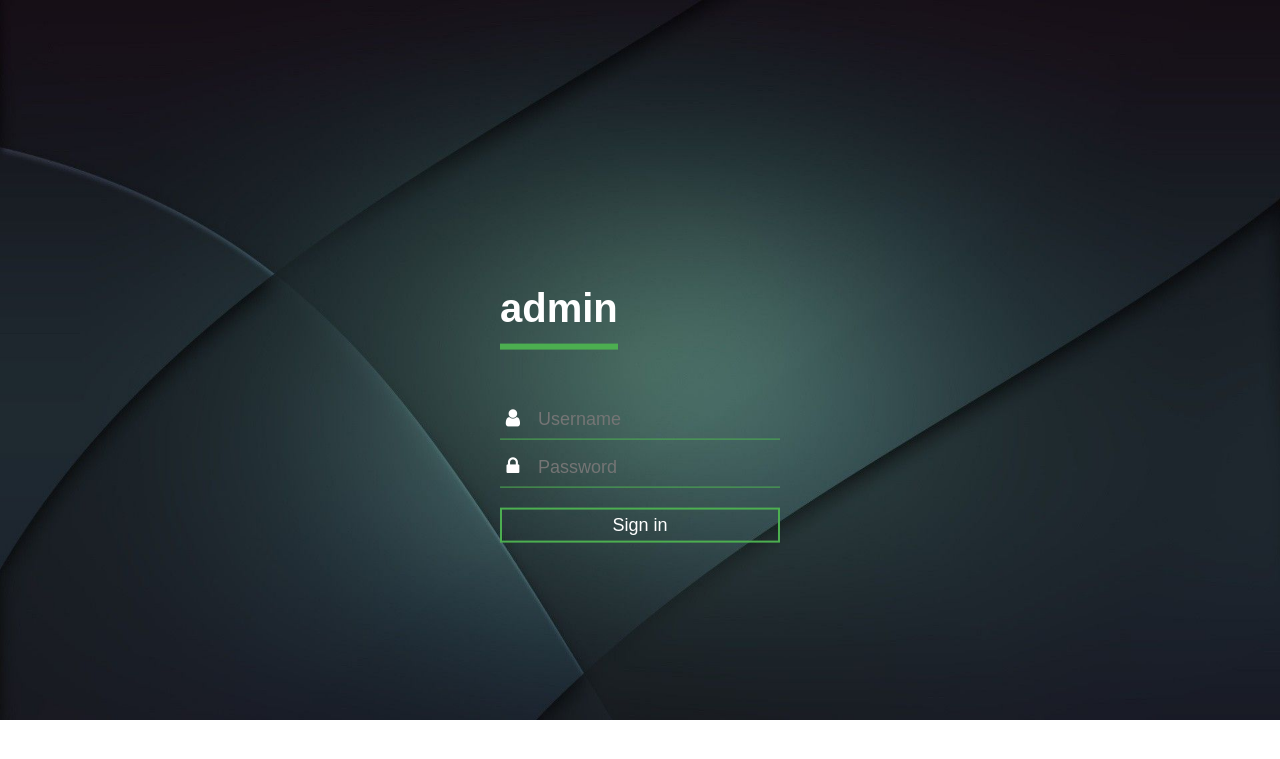
After one commit to CodingBridz/final, a PHP site: page /admin/login.html in a window 1280 px wide. The commit adds this page. Shown: the top 759 px of the page. Run offline with PHP 8.4, Linux system fonts and the light colour scheme.

Commit message:
admin login

```diff
--- /dev/null
+++ b/admin/login.html
@@ -0,0 +1,25 @@
+<!DOCTYPE html>
+<html lang="en" dir="ltr">
+  <head>
+    <meta charset="utf-8">
+    <title></title>
+    <link rel="stylesheet" href="../css/custom.css">
+    <link href="https://stackpath.bootstrapcdn.com/font-awesome/4.7.0/css/font-awesome.min.css" rel="stylesheet" integrity="sha384-wvfXpqpZZVQGK6TAh5PVlGOfQNHSoD2xbE+QkPxCAFlNEevoEH3Sl0sibVcOQVnN" crossorigin="anonymous">
+  </head>
+  <body>
+<div class="login-box">
+  <h1>admin</h1>
+  <div class="textbox">
+    <i class="fa fa-user"></i>
+    <input type="text" placeholder="Username">
+  </div>
+
+  <div class="textbox">
+    <i class="fa fa-lock"></i>
+    <input type="password" placeholder="Password">
+  </div>
+
+  <input type="button" class="btn" value="Sign in">
+</div>
+  </body>
+</html>
--- a/css/custom.css
+++ b/css/custom.css
@@ -26,6 +26,62 @@ section.featured-posts .image img:hover{
   margin-left:-900px;
 
 }
-.search-area-inner{
-  opacity: 1;
+/*Admin Login Css Start Here*/
+@import "https://use.fontawesome.com/releases/v5.5.0/css/all.css";
+body{
+  margin: 0;
+  padding: 0;
+  font-family: sans-serif;
+  background: url(../img/admin-login.jpg) no-repeat;
+  background-size: cover;
 }
+.login-box{
+  width: 280px;
+  position: absolute;
+  top: 50%;
+  left: 50%;
+  transform: translate(-50%,-50%);
+  color: white;
+}
+.login-box h1{
+  float: left;
+  font-size: 40px;
+  border-bottom: 6px solid #4caf50;
+  margin-bottom: 50px;
+  padding: 13px 0;
+}
+.textbox{
+  width: 100%;
+  overflow: hidden;
+  font-size: 20px;
+  padding: 8px 0;
+  margin: 8px 0;
+  border-bottom: 1px solid #4caf50;
+}
+.textbox i{
+  width: 26px;
+  float: left;
+  text-align: center;
+}
+.textbox input{
+  border: none;
+  outline: none;
+  background: none;
+  color: white;
+  font-size: 18px;
+  width: 80%;
+  float: left;
+  margin: 0 10px;
+}
+.btn{
+  width: 100%;
+  background: none;
+  border: 2px solid #4caf50;
+  color: white;
+  padding: 5px;
+  font-size: 18px;
+  cursor: pointer;
+  margin: 12px 0;
+}
+
+/*End Here*/
```
Also changed, not shown: img/admin-login.jpg (added).
